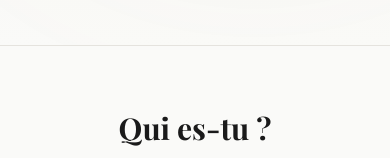
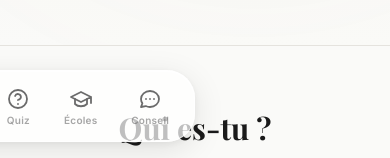
Before and after one commit to shanlight01/TCCHackDefend2026_Zero_Day, a Next.js app in the folder app/: page / in a window 390 px wide. Shown: the part 686-844 px from the top of the page. Built offline with nearby package versions, Linux system fonts and the light colour scheme; no server answers; a web font is replaced by a local one.

Commit message:
feat: add floating glassmorphism mobile bottom nav bar and standardize mobile UX

```diff
--- a/app/src/app/globals.css
+++ b/app/src/app/globals.css
@@ -287,3 +287,81 @@ body {
 ::-webkit-scrollbar-thumb:hover {
   background: var(--muted-foreground);
 }
+
+/* ========================================
+   Mobile Bottom Navigation — Glassmorphism
+   ======================================== */
+
+.mobile-bottom-nav {
+  /* Safe area inset for modern phones with home bar */
+  padding-bottom: env(safe-area-inset-bottom, 0px);
+}
+
+.mobile-nav-glass {
+  background: rgba(255, 255, 255, 0.72);
+  backdrop-filter: blur(24px) saturate(200%);
+  -webkit-backdrop-filter: blur(24px) saturate(200%);
+  border: 1px solid rgba(255, 255, 255, 0.6);
+  box-shadow:
+    0 8px 32px rgba(0, 0, 0, 0.10),
+    0 2px 8px rgba(0, 0, 0, 0.06),
+    inset 0 1px 0 rgba(255, 255, 255, 0.8);
+}
+
+:root[data-theme="dark"] .mobile-nav-glass {
+  background: rgba(22, 26, 23, 0.82);
+  border: 1px solid rgba(255, 255, 255, 0.08);
+  box-shadow:
+    0 8px 32px rgba(0, 0, 0, 0.40),
+    0 2px 8px rgba(0, 0, 0, 0.20),
+    inset 0 1px 0 rgba(255, 255, 255, 0.05);
+}
+
+.mobile-nav-item {
+  min-width: 48px;
+  min-height: 48px;
+  -webkit-tap-highlight-color: transparent;
+  user-select: none;
+}
+
+.mobile-nav-active {
+  background: rgba(26, 107, 74, 0.10);
+}
+
+:root[data-theme="dark"] .mobile-nav-active {
+  background: rgba(44, 110, 107, 0.18);
+}
+
+/* Mobile touch target improvements */
+@media (max-width: 1023px) {
+  /* Prevent double-tap zoom */
+  button, a, [role="button"] {
+    touch-action: manipulation;
+  }
+
+  /* Better body padding for bottom nav */
+  body {
+    padding-bottom: env(safe-area-inset-bottom, 0px);
+  }
+
+  /* Increase tap areas on small inputs */
+  input, textarea, select {
+    font-size: 16px; /* Prevents iOS zoom on focus */
+  }
+}
+
+/* Animate nav in on load */
+@keyframes slideUpNav {
+  from {
+    opacity: 0;
+    transform: translateX(-50%) translateY(24px);
+  }
+  to {
+    opacity: 1;
+    transform: translateX(-50%) translateY(0);
+  }
+}
+
+.mobile-bottom-nav {
+  animation: slideUpNav 0.5s cubic-bezier(0.16, 1, 0.3, 1) forwards;
+}
--- a/app/src/app/layout.tsx
+++ b/app/src/app/layout.tsx
@@ -6,6 +6,7 @@ import { Navbar } from "@/components/layout/Navbar";
 import { ThemeProvider } from "@/components/layout/ThemeProvider";
 import { ConditionalFooter } from "@/components/layout/ConditionalFooter";
 import { AuthProvider } from "@/lib/supabase/AuthProvider";
+import { MobileBottomNav } from "@/components/layout/MobileBottomNav";
 
 const inter = Inter({
   variable: "--font-inter",
@@ -86,6 +87,7 @@ export default function RootLayout({
             <Navbar />
             <main className="flex-1">{children}</main>
             <ConditionalFooter />
+            <MobileBottomNav />
           </AuthProvider>
         </ThemeProvider>
       </body>
--- /dev/null
+++ b/app/src/components/layout/MobileBottomNav.tsx
@@ -0,0 +1,135 @@
+"use client";
+
+import Link from "next/link";
+import { usePathname } from "next/navigation";
+
+const tabs = [
+  {
+    href: "/",
+    label: "Accueil",
+    icon: (active: boolean) => (
+      <svg className="h-6 w-6" viewBox="0 0 24 24" fill={active ? "currentColor" : "none"} stroke="currentColor" strokeWidth={active ? 0 : 1.8} strokeLinecap="round" strokeLinejoin="round">
+        <path d="M3 12L12 3l9 9" strokeWidth="1.8"/>
+        <path d={active ? "M9 21V12h6v9" : "M9 21V12h6v9"} strokeWidth="1.8"/>
+        <rect x="3" y="12" width="18" height="9" rx="1" style={{ display: 'none' }}/>
+        <path d="M5 12v8a1 1 0 001 1h4v-6h4v6h4a1 1 0 001-1v-8" strokeWidth="1.8"/>
+      </svg>
+    ),
+  },
+  {
+    href: "/recommendations",
+    label: "Métiers",
+    icon: (active: boolean) => (
+      <svg className="h-6 w-6" viewBox="0 0 24 24" fill={active ? "currentColor" : "none"} stroke="currentColor" strokeWidth={active ? 0 : 1.8} strokeLinecap="round" strokeLinejoin="round">
+        {active ? (
+          <path d="M9 12.75L11.25 15 15 9.75M21 12c0 1.268-.63 2.39-1.593 3.068a3.745 3.745 0 010-7.136A4.5 4.5 0 0121 12zM3.75 12c0-1.268.63-2.39 1.593-3.068a3.745 3.745 0 000 6.136A4.5 4.5 0 013.75 12zm7.5 0a.75.75 0 11-1.5 0 .75.75 0 011.5 0zm0-4.5a.75.75 0 11-1.5 0 .75.75 0 011.5 0zm0 9a.75.75 0 11-1.5 0 .75.75 0 011.5 0z" />
+        ) : (
+          <>
+            <path d="M9 12.75 11.25 15 15 9.75M21 12a9 9 0 1 1-18 0 9 9 0 0 1 18 0Z" />
+          </>
+        )}
+      </svg>
+    ),
+  },
+  {
+    href: "/onboarding",
+    label: "Quiz",
+    icon: (active: boolean) => (
+      <svg className="h-6 w-6" viewBox="0 0 24 24" fill={active ? "currentColor" : "none"} stroke="currentColor" strokeWidth={active ? 0 : 1.8} strokeLinecap="round" strokeLinejoin="round">
+        {active ? (
+          <path d="M12 2a10 10 0 100 20A10 10 0 0012 2zm0 18a8 8 0 110-16 8 8 0 010 16zm-1-5h2v2h-2v-2zm1-10a5 5 0 00-5 5h2a3 3 0 016 0c0 2-3 2.5-3 5h2c0-1.5 3-2 3-5a5 5 0 00-5-5z" />
+        ) : (
+          <>
+            <circle cx="12" cy="12" r="9" />
+            <path d="M9.09 9a3 3 0 015.83 1c0 2-3 3-3 3M12 17h.01" />
+          </>
+        )}
+      </svg>
+    ),
+  },
+  {
+    href: "/universities",
+    label: "Écoles",
+    icon: (active: boolean) => (
+      <svg className="h-6 w-6" viewBox="0 0 24 24" fill={active ? "currentColor" : "none"} stroke="currentColor" strokeWidth={active ? 0 : 1.8} strokeLinecap="round" strokeLinejoin="round">
+        {active ? (
+          <path d="M11.7 2.805a.75.75 0 01.6 0A60.65 60.65 0 0122.83 8.72a.75.75 0 01-.231 1.337 49.949 49.949 0 00-9.902 3.912l-.003.002-.34.18a.75.75 0 01-.707 0A50.009 50.009 0 007.5 12.174v-.224c0-.131.067-.248.172-.311a54.614 54.614 0 014.653-2.52.75.75 0 00-.65-1.352 56.129 56.129 0 00-4.78 2.589 1.858 1.858 0 00-.859 1.228 49.803 49.803 0 00-4.634-1.527.75.75 0 01-.231-1.337A60.653 60.653 0 0111.7 2.805zM13.06 15.473a48.45 48.45 0 017.666-3.282c.134 1.414.22 2.843.255 4.285a.75.75 0 01-.46.711 47.878 47.878 0 00-8.105 4.342.75.75 0 01-.832 0 47.877 47.877 0 00-8.104-4.342.75.75 0 01-.461-.71c.035-1.442.121-2.87.255-4.286A48.4 48.4 0 016 13.18v1.27a1.5 1.5 0 00-.14 2.508c-.09.38-.222.753-.397 1.11.452.213.901.434 1.346.661a6.729 6.729 0 00.551-1.608 1.5 1.5 0 00.14-2.67v-.645a48.549 48.549 0 013.44 1.668 2.25 2.25 0 002.12 0z" />
+        ) : (
+          <>
+            <path d="M22 10v6M2 10l10-5 10 5-10 5z" />
+            <path d="M6 12v5c3 3 9 3 12 0v-5" />
+          </>
+        )}
+      </svg>
+    ),
+  },
+  {
+    href: "/chatbot",
+    label: "Conseil",
+    icon: (active: boolean) => (
+      <svg className="h-6 w-6" viewBox="0 0 24 24" fill={active ? "currentColor" : "none"} stroke="currentColor" strokeWidth={active ? 0 : 1.8} strokeLinecap="round" strokeLinejoin="round">
+        {active ? (
+          <path d="M4.913 2.658c2.075-.27 4.19-.408 6.337-.408 2.147 0 4.262.139 6.337.408 1.922.25 3.291 1.861 3.405 3.727a4.403 4.403 0 00-1.032-.211 50.89 50.89 0 00-8.42 0c-2.358.196-4.04 2.19-4.04 4.434v4.286a4.47 4.47 0 002.433 3.984L7.28 21.53A.75.75 0 016 21v-4.03a48.527 48.527 0 01-1.087-.128C2.905 16.58 1.5 14.833 1.5 12.862V6.638c0-1.97 1.405-3.718 3.413-3.979z" />
+        ) : (
+          <>
+            <path d="M8 12h.01M12 12h.01M16 12h.01M21 12c0 4.418-4.03 8-9 8a9.863 9.863 0 01-4.255-.949L3 20l1.395-3.72C3.512 15.042 3 13.574 3 12c0-4.418 4.03-8 9-8s9 3.582 9 8z" />
+          </>
+        )}
+      </svg>
+    ),
+  },
+];
+
+export function MobileBottomNav() {
+  const pathname = usePathname();
+
+  // Hide on chatbot full-screen (optional, remove if you want it everywhere)
+  const hideOn = ["/auth", "/onboarding"];
+  if (hideOn.includes(pathname)) return null;
+
+  return (
+    <>
+      {/* Spacer so content doesn't get hidden behind nav */}
+      <div className="lg:hidden h-24" />
+
+      {/* Floating Glass Bottom Nav */}
+      <nav className="mobile-bottom-nav lg:hidden fixed bottom-4 left-1/2 -translate-x-1/2 z-50 w-[calc(100%-2rem)] max-w-sm">
+        <div className="mobile-nav-glass flex items-center justify-around px-2 py-2 rounded-[28px]">
+          {tabs.map((tab) => {
+            const isActive = tab.href === "/"
+              ? pathname === "/"
+              : pathname === tab.href || pathname.startsWith(tab.href + "/");
+
+            return (
+              <Link
+                key={tab.href}
+                href={tab.href}
+                className={`mobile-nav-item flex flex-col items-center gap-1 px-3 py-2 rounded-[20px] transition-all duration-300 ${
+                  isActive
+                    ? "mobile-nav-active text-primary"
+                    : "text-muted-foreground hover:text-foreground"
+                }`}
+              >
+                {/* Icon with active indicator */}
+                <div className={`relative flex items-center justify-center transition-transform duration-300 ${isActive ? "scale-110" : "scale-100"}`}>
+                  {isActive && (
+                    <div className="absolute inset-0 rounded-2xl bg-primary/15 scale-150 blur-sm" />
+                  )}
+                  <div className={`relative z-10 ${isActive ? "text-primary drop-shadow-sm" : ""}`}>
+                    {tab.icon(isActive)}
+                  </div>
+                </div>
+                {/* Label */}
+                <span className={`text-[10px] font-semibold leading-none tracking-wide transition-all duration-300 ${
+                  isActive ? "text-primary opacity-100" : "opacity-60"
+                }`}>
+                  {tab.label}
+                </span>
+              </Link>
+            );
+          })}
+        </div>
+      </nav>
+    </>
+  );
+}
--- a/app/src/components/layout/Navbar.tsx
+++ b/app/src/components/layout/Navbar.tsx
@@ -118,7 +118,7 @@ export function Navbar() {
           )}
         </div>
 
-        {/* Mobile menu button */}
+        {/* Mobile menu button — hidden, navigation handled by bottom bar */}
         <button
           className="lg:hidden flex h-10 w-10 items-center justify-center rounded-lg hover:bg-surface-hover transition-colors"
           onClick={() => setMobileOpen(!mobileOpen)}
```
